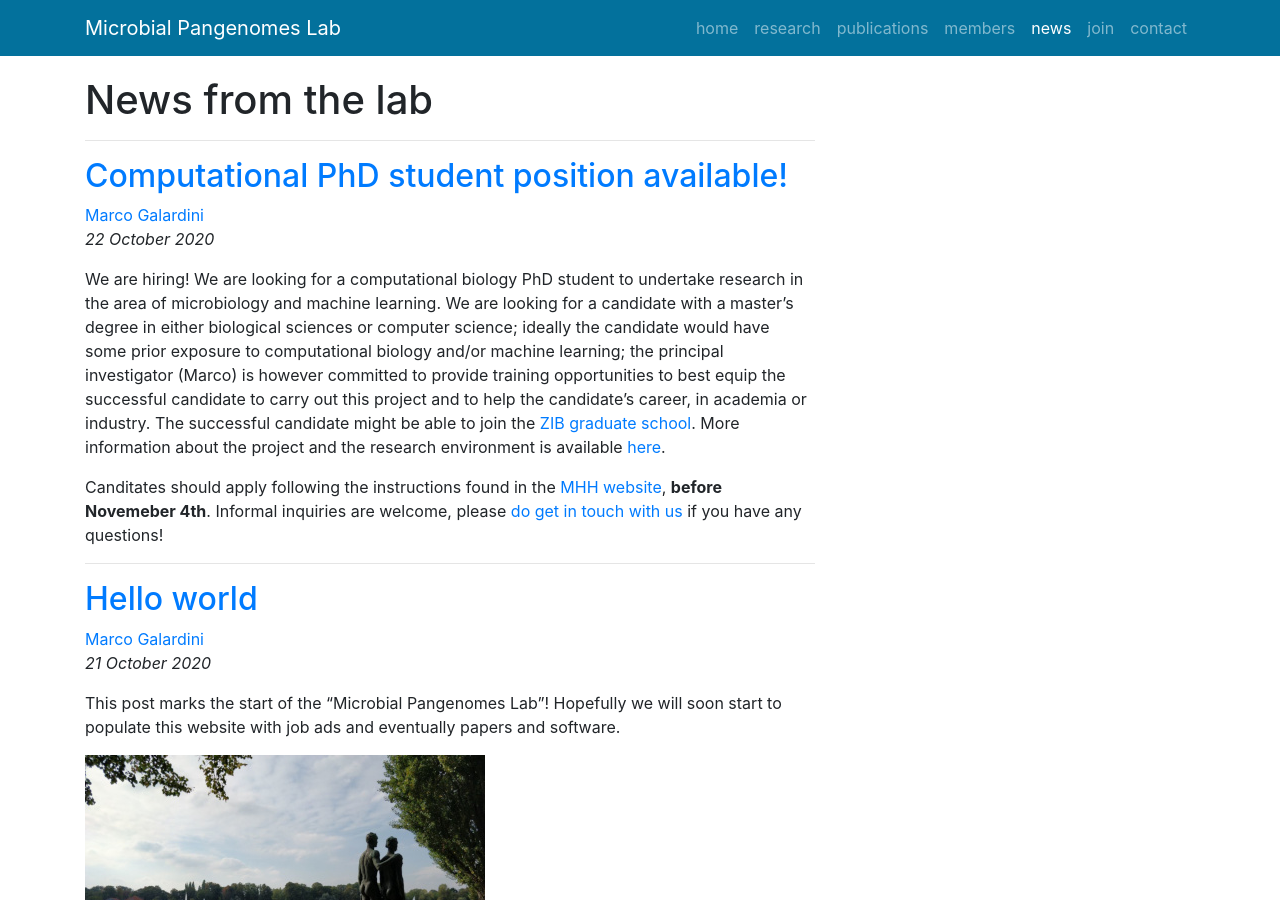
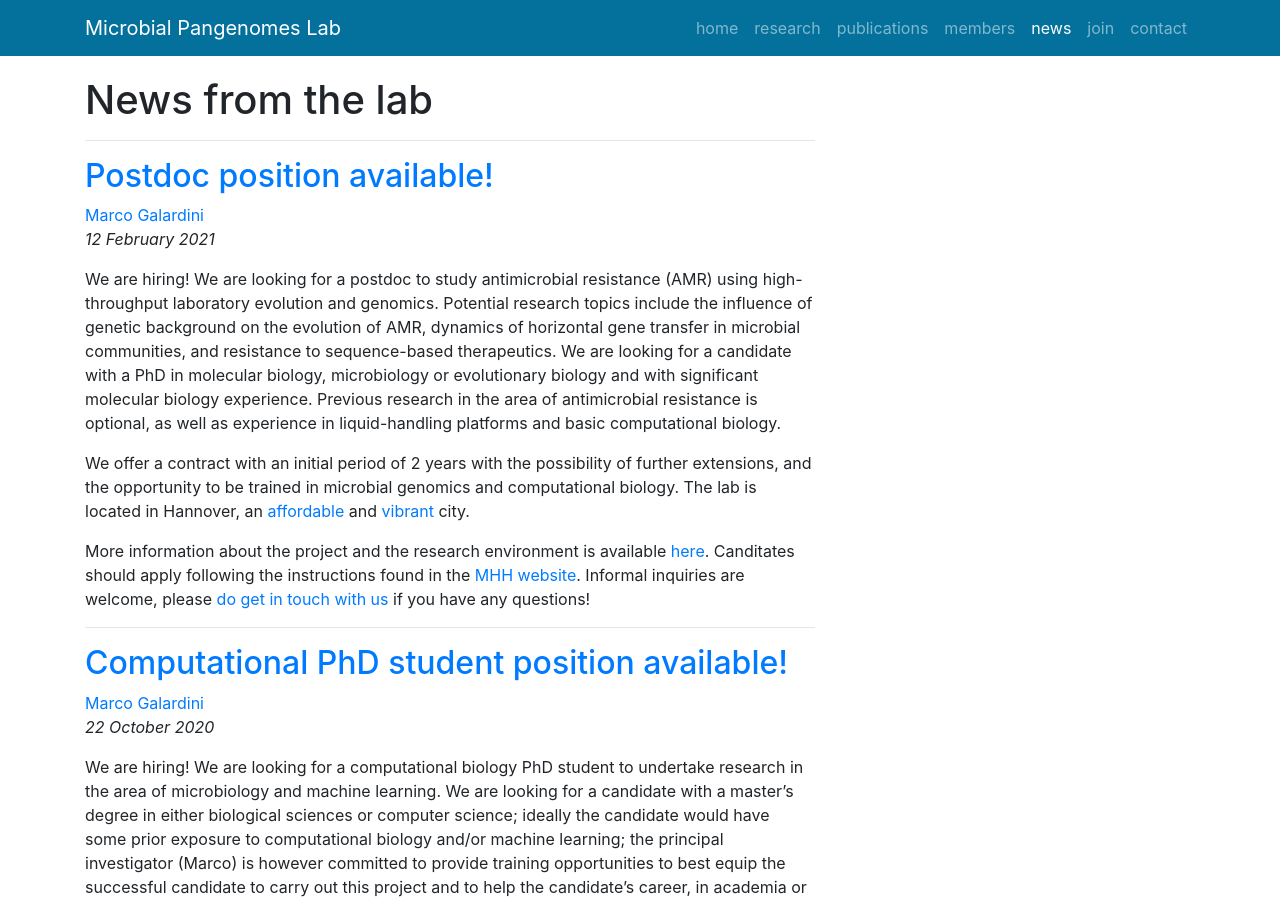
Before and after one commit to microbial-pangenomes-lab/microbial-pangenomes-lab.github.io, a Jekyll site: the page built from news/index.html, in a window 1280 px wide and 900 px high. Built offline with Jekyll 4.4.1, drawn with Linux system fonts in a browser that asks for light colours; nearby versions of some CDN libraries; the list of posts is cut into pages by our own code; comment, search, counter and statistics services are not loaded.

Commit message:
New job ad

```diff
--- /dev/null
+++ b/_posts/2021-02-12-Postdoc-position.md
@@ -0,0 +1,27 @@
+---
+title: Postdoc position available!
+author: Marco Galardini
+short: mgalardini
+layout: post
+group: news
+---
+We are hiring! We are looking for a postdoc to study
+antimicrobial resistance (AMR) using high-throughput laboratory evolution
+and genomics. Potential research topics include the influence of genetic
+background on the evolution of AMR, dynamics of horizontal gene
+transfer in microbial communities, and resistance to sequence-based therapeutics.
+We are looking for a candidate with a PhD in molecular biology, microbiology or
+evolutionary biology and with significant molecular biology experience.
+Previous research in the area of antimicrobial resistance is optional, as well
+as experience in liquid-handling platforms and basic computational biology.
+
+We offer a contract with an initial period of 2 years with the possibility of
+further extensions, and the opportunity to be trained in microbial genomics and
+computational biology.
+The lab is located in Hannover, an [affordable](https://www.numbeo.com/cost-of-living/compare_cities.jsp?country1=Germany&country2=Germany&city1=Berlin&city2=Hanover&tracking=getDispatchComparison)
+and [vibrant](https://www.visit-hannover.com/en) city.
+
+More information about the project and the research environment is available
+[here](/static/pdf/jobs/202102_evolution_amr.pdf). Canditates should apply following the instructions found in the
+[MHH website](https://mhh.hr4you.org/job/view/686/postdoc-f-d-m?page_lang=en).
+Informal inquiries are welcome, please [do get in touch with us](/contact/) if you have any questions!
--- a/join/index.md
+++ b/join/index.md
@@ -10,6 +10,8 @@ group: join
 
 <div class="col col-md-4">
 ### Postdocs
+
+<b>We are currently looking to hire a postdoc! Find more information <a href="../2021/02/12/Postdoc-position/">here</a></b>
 
 Perspective postdocs are encouraged to informally enquire about joining the lab. Please send an email describing one of your previous projects that might be relevant to the lab, a CV, and either a general proposal for a project or reasons why you think the lab might be a good fit for you and your career.
 </div>
```
Also changed, not shown: 1 other file.
